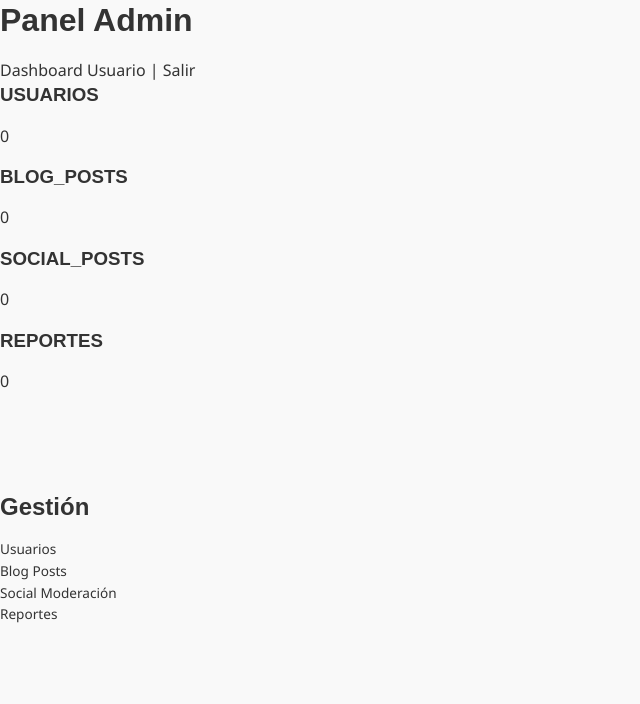
After one commit to valenzy-wkkr/Alaska, a PHP site: page /admin/index.php in a window 1280 px wide. The commit adds this page. Shown: the top 704 px of the page, without its empty margins (0-640 px from the left). Run offline with PHP 8.4, Linux system fonts and the light colour scheme; the visitor is signed in with stand-in values (Sample User, id 1); data that the repository does not hold is empty.

```diff
--- /dev/null
+++ b/admin/index.php
@@ -0,0 +1,44 @@
+<?php
+session_start();
+if(!isset($_SESSION['usuario_id']) || ($_SESSION['role'] ?? 'user')!=='admin'){
+  header('Location: ../login.php?need=admin'); exit;
+}
+require_once __DIR__ . '/../php/conexion.php';
+// Auto-creación mínima de la tabla posts si aún no existe (evita fallo en instalaciones nuevas)
+@mysqli_query($conexion, "CREATE TABLE IF NOT EXISTS posts (
+  id INT AUTO_INCREMENT PRIMARY KEY,
+  title VARCHAR(200) NOT NULL,
+  slug VARCHAR(200) NOT NULL UNIQUE,
+  excerpt TEXT NULL,
+  content MEDIUMTEXT NULL,
+  category VARCHAR(120) NULL,
+  tags VARCHAR(250) NULL,
+  status VARCHAR(20) NOT NULL DEFAULT 'published',
+  published_at DATETIME NULL,
+  author VARCHAR(120) NULL,
+  created_at TIMESTAMP DEFAULT CURRENT_TIMESTAMP
+)");
+$stats = [
+  'usuarios'=>(int)mysqli_fetch_row(mysqli_query($conexion,"SELECT COUNT(*) FROM usuarios"))[0],
+  'blog_posts'=> (int)(mysqli_fetch_row(@mysqli_query($conexion,"SELECT COUNT(*) FROM posts"))[0] ?? 0),
+  'social_posts'=>(int)(mysqli_fetch_row(@mysqli_query($conexion,"SELECT COUNT(*) FROM social_posts"))[0] ?? 0),
+  'reportes'=>(int)(mysqli_fetch_row(@mysqli_query($conexion,"SELECT COUNT(*) FROM social_reports"))[0] ?? 0)
+];
+?><!DOCTYPE html><html lang="es"><head><meta charset="UTF-8"><title>Admin - Alaska</title>
+<link rel="stylesheet" href="../style.css"><link rel="stylesheet" href="../admin.css"></head><body>
+<header class="admin-topbar"><h1>Panel Admin</h1><nav><a href="../dashboard.php">Dashboard Usuario</a> | <a href="../logout.php">Salir</a></nav></header>
+<main class="admin-grid">
+<?php foreach($stats as $k=>$v): ?>
+  <div class="admin-card"><h3><?=htmlspecialchars(strtoupper($k))?></h3><p class="metric"><?=$v?></p></div>
+<?php endforeach; ?>
+  <section class="admin-block">
+    <h2>Gestión</h2>
+    <ul style="list-style:none;padding-left:0;font-size:.85rem;line-height:1.6;">
+      <li><a href="users.php">Usuarios</a></li>
+      <li><a href="blog_posts.php">Blog Posts</a></li>
+      <li><a href="social_moderation.php">Social Moderación</a></li>
+      <li><a href="reports.php">Reportes</a></li>
+    </ul>
+  </section>
+</main>
+</body></html>
```
Also changed, not shown: php/validar_login.php (+64 -10 lines).
